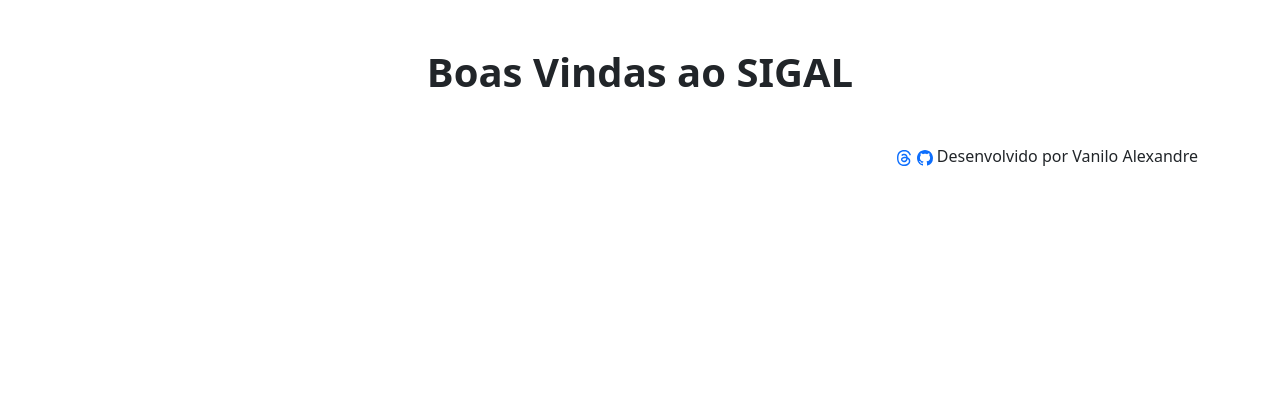
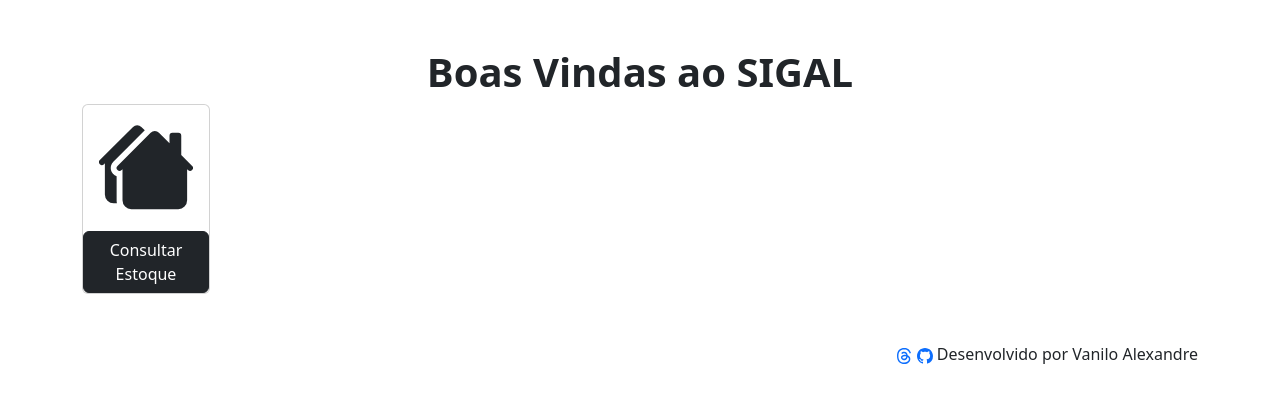
Before and after one commit to Maygriev/SIGAL, a Django app: page /home in a window 1280 px wide. Shown: the part 108-511 px from the top of the page. Run offline with Django 5.2, Linux system fonts and the light colour scheme; a user stored in the database is signed in; some libraries are stand-ins or nearby versions.

Commit message:
Adicionado botão na home direcionando para a consulta de estoque inicial

```diff
--- a/apps/estoque/views.py
+++ b/apps/estoque/views.py
@@ -40,4 +40,4 @@ def add_material(request):
             messages.success(request, 'Novo Material Cadastrado!')
             return redirect('index')
 
-    return render (request, 'estoque/novo_material.html', {'form': form})
+    return render (request, 'estoque/novoMaterial.html', {'form': form})
--- a/templates/estoque/index.html
+++ b/templates/estoque/index.html
@@ -9,7 +9,17 @@
 <body>
     <div class="container-sm">
         <h1 class="text-center fw-bold">Boas Vindas ao SIGAL</h1>
-
+        <div class="card" style="max-width: 128px;">
+            <div class="card-body">
+                <a href="list" style="color: currentColor;">
+                    <svg xmlns="http://www.w3.org/2000/svg" fill="currentColor" class="bi bi-houses-fill" viewBox="0 0 16 16">
+                        <path d="M7.207 1a1 1 0 0 0-1.414 0L.146 6.646a.5.5 0 0 0 .708.708L1 7.207V12.5A1.5 1.5 0 0 0 2.5 14h.55a2.5 2.5 0 0 1-.05-.5V9.415a1.5 1.5 0 0 1-.56-2.475l5.353-5.354z"/>
+                        <path d="M8.793 2a1 1 0 0 1 1.414 0L12 3.793V2.5a.5.5 0 0 1 .5-.5h1a.5.5 0 0 1 .5.5v3.293l1.854 1.853a.5.5 0 0 1-.708.708L15 8.207V13.5a1.5 1.5 0 0 1-1.5 1.5h-8A1.5 1.5 0 0 1 4 13.5V8.207l-.146.147a.5.5 0 1 1-.708-.708z"/>
+                    </svg>
+                </a>
+            </div>
+            <a href="list" class="btn btn-dark">Consultar Estoque</a>
+        </div>
     </div>
 </body>
 {% endblock %}
```
